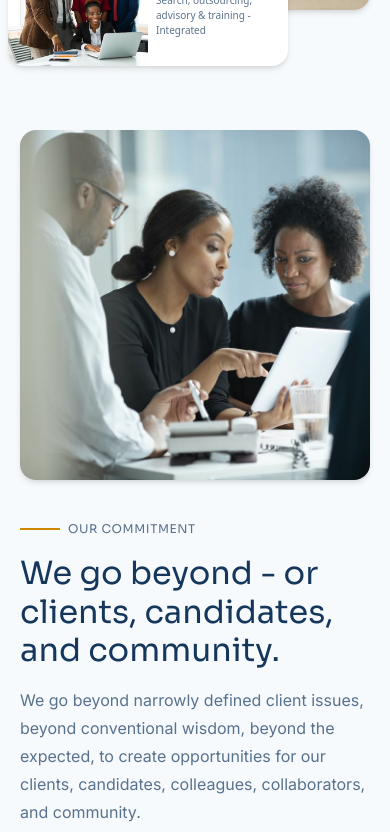
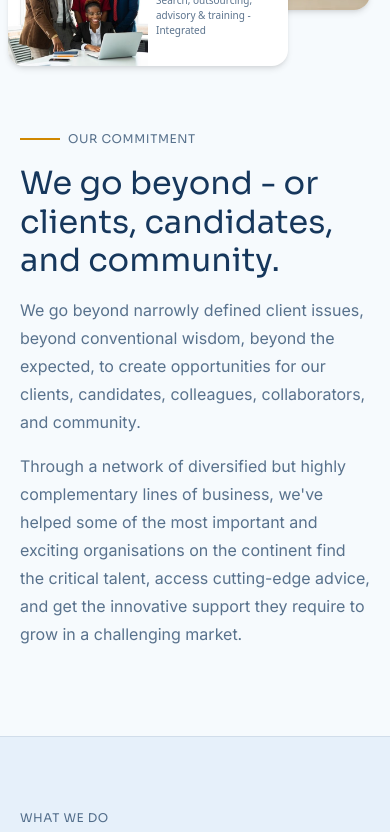
Before and after one commit to Ademayo959/mastery-workforce, a Next.js app: page / in a window 390 px wide. Shown: the part 980-1812 px from the top of the page. Built offline with nearby package versions, Linux system fonts and the light colour scheme.

Commit message:
fixed the form padding issue

```diff
--- a/app/page.tsx
+++ b/app/page.tsx
@@ -89,7 +89,7 @@
       {/**Intro & Value Statement section */}
       <div className="max-w-7xl mx-auto pb-18 px-5 lg:px-0">
         <div className="grid grid-cols-1 lg:grid-cols-2 mt-16 sm:mt-20 lg:mt-30 gap-10 lg:gap-0">
-          <div className="px-0 lg:px-8">
+          <div className="px-0 lg:px-8 max-sm:hidden">
             <Image src={intro} alt="corporate office pic" className="rounded-2xl z-1 shadow-md w-full h-[350px] sm:h-[450px] lg:h-120 object-cover" />
           </div>
           <div className="px-0 lg:px-6">
@@ -157,7 +157,7 @@
             <div className="border border-navy/20 py-6 w-full px-6 rounded-md bg-white shadow-sm">
               <div className="bg-skyblue text-navy p-2 w-fit rounded-md">
                 <svg xmlns="http://www.w3.org/2000/svg" fill="none" viewBox="0 0 24 24" strokeWidth={1.5} stroke="currentColor" className="size-6">
-                  <path strokeLinecap="round" strokeLinejoin="round" d="M18 18.72a9.094 9.094 0 0 0 3.741-.479 3 3 0 0 0-4.682-2.72m.94 3.198.001.031c0 .225-.012.447-.037.666A11.944 11.944 0 0 1 12 21c-2.17 0-4.207-.576-5.963-1.584A6.062 6.062 0 0 1 6 18.719m12 0a5.971 5.971 0 0 0-.941-3.197m0 0A5.995 5.995 0 0 0 12 12.75a5.995 5.995 0 0 0-5.058 2.772m0 0a3 3 0 0 0-4.681 2.72 8.986 8.986 0 0 0 3.74.477m.94-3.197a5.971 5.971 0 0 0-.94 3.197M15 6.75a3 3 0 1 1-6 0 3 3 0 0 1 6 0Zm6 3a2.25 2.25 0 1 1-4.5 0 2.25 2.25 0 0 1-4.5 0Zm-13.5 0a2.25 2.25 0 1 1-4.5 0 2.25 2.25 0 0 1-4.5 0Z" />
+                  <path strokeLinecap="round" strokeLinejoin="round" d="M18 18.72a9.094 9.094 0 0 0 3.741-.479 3 3 0 0 0-4.682-2.72m.94 3.198.001.031c0 .225-.012.447-.037.666A11.944 11.944 0 0 1 12 21c-2.17 0-4.207-.576-5.963-1.584A6.062 6.062 0 0 1 6 18.719m12 0a5.971 5.971 0 0 0-.941-3.197m0 0A5.995 5.995 0 0 0 12 12.75a5.995 5.995 0 0 0-5.058 2.772m0 0a3 3 0 0 0-4.681 2.72 8.986 8.986 0 0 0 3.74.477m.94-3.197a5.971 5.971 0 0 0-.94 3.197M15 6.75a3 3 0 1 1-6 0 3 3 0 0 1 6 0Zm6 3a2.25 2.25 0 1 1-4.5 0 2.25 2.25 0 0 1 4.5 0Zm-13.5 0a2.25 2.25 0 1 1-4.5 0 2.25 2.25 0 0 1 4.5 0Z" />
                 </svg>
               </div>
               <div>
@@ -346,7 +346,7 @@
               </div>
             </div>
             <div>
-              <div className="flex items-center justify-center px-5 py-16">
+              <div className="flex items-center justify-center px-5 py-16 max-sm:px-0">
                 <div className="w-full max-w-lg rounded-3xl bg-white px-5 py-8 sm:px-10 md:px-12">
                   <div className="mb-7">
                     <h2 className="font-sora text-2xl font-semibold text-navy">Request a conversation</h2>
```
